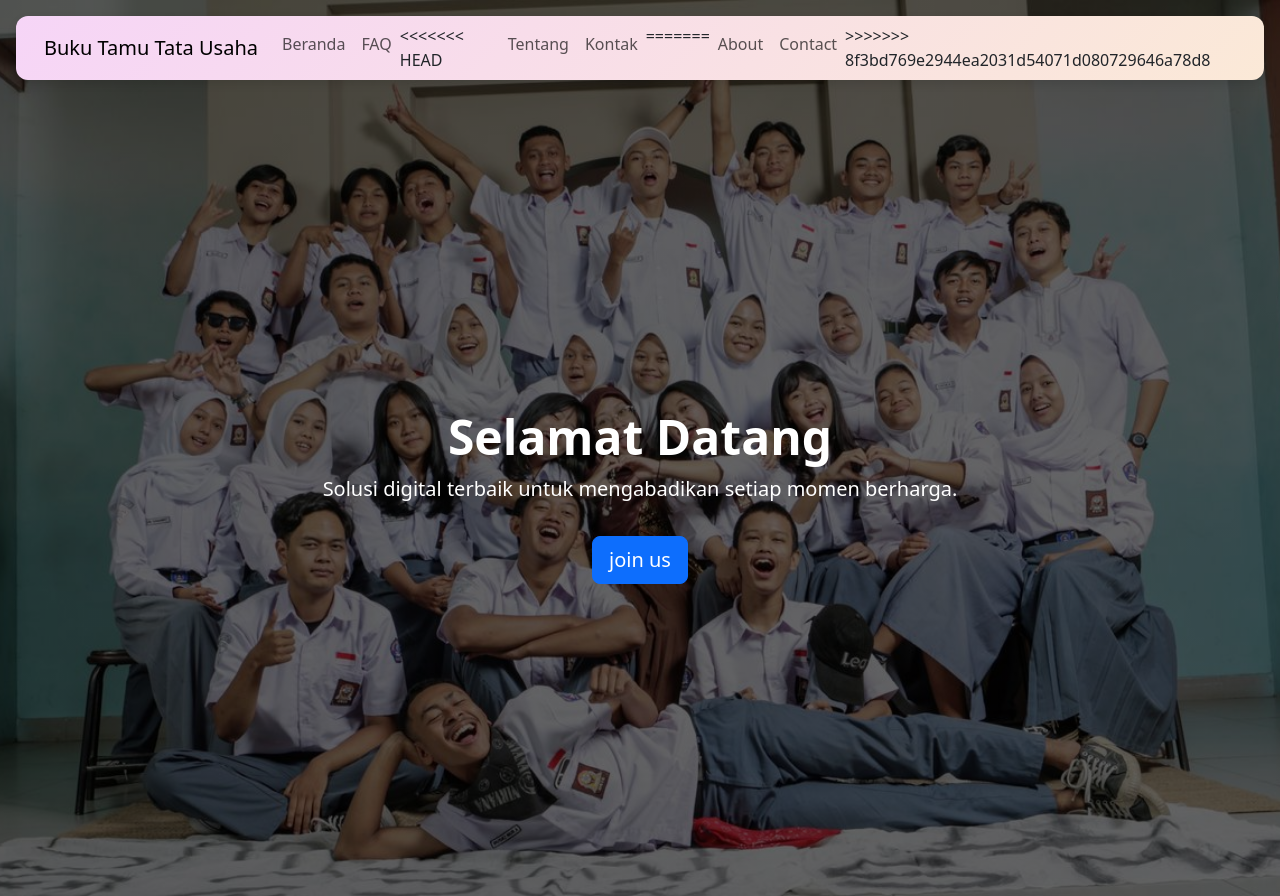
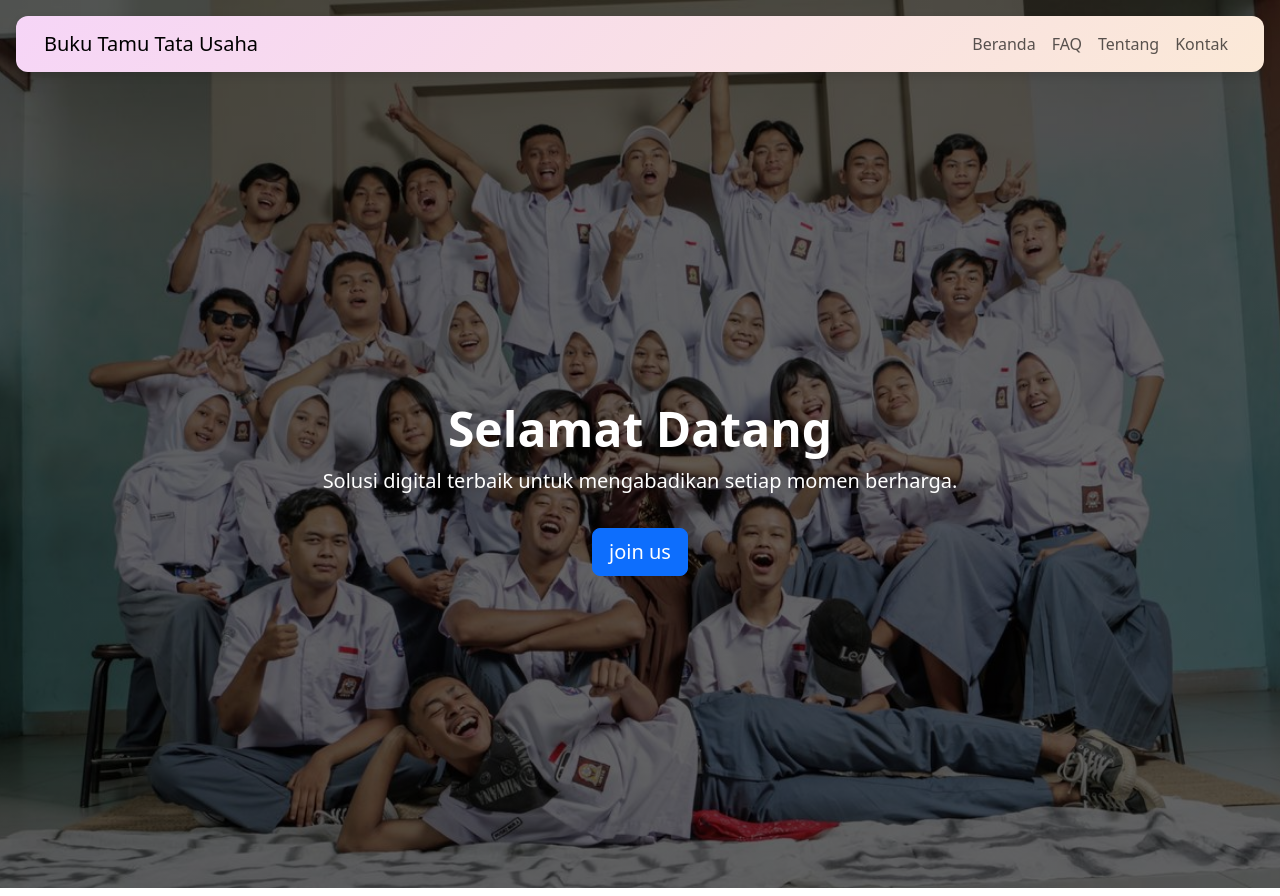
Before and after one commit to bachtiarmr/buku-tata-usaha, a plain HTML site: page web baru/landingpage.html in a window 1280 px wide. Drawn offline with nearby package versions, Linux system fonts and the light colour scheme.

Commit message:
Update landingpage.html

```diff
--- a/web baru/landingpage.html
+++ b/web baru/landingpage.html
@@ -49,15 +49,10 @@
 
       <div class="collapse navbar-collapse" id="navbarAesthetic">
         <ul class="navbar-nav ms-auto mb-2 mb-lg-0">
-          <li class="nav-item"><a class="nav-link" href="#">Beranda</a></li>
+          <li class="nav-item"><a class="nav-link" href="">Beranda</a></li>
           <li class="nav-item"><a class="nav-link" href="faq.html">FAQ</a></li>
-<<<<<<< HEAD
-          <li class="nav-item"><a class="nav-link" href="about.html"">Tentang</a></li>
+          <li class="nav-item"><a class="nav-link" href="about.html">Tentang</a></li>
           <li class="nav-item"><a class="nav-link" href="contact.html">Kontak</a></li>
-=======
-          <li class="nav-item"><a class="nav-link" href="about.html">About</a></li>
-          <li class="nav-item"><a class="nav-link" href="contact.html">Contact</a></li>
->>>>>>> 8f3bd769e2944ea2031d54071d080729646a78d8
         </ul>
       </div>
     </div>
```
